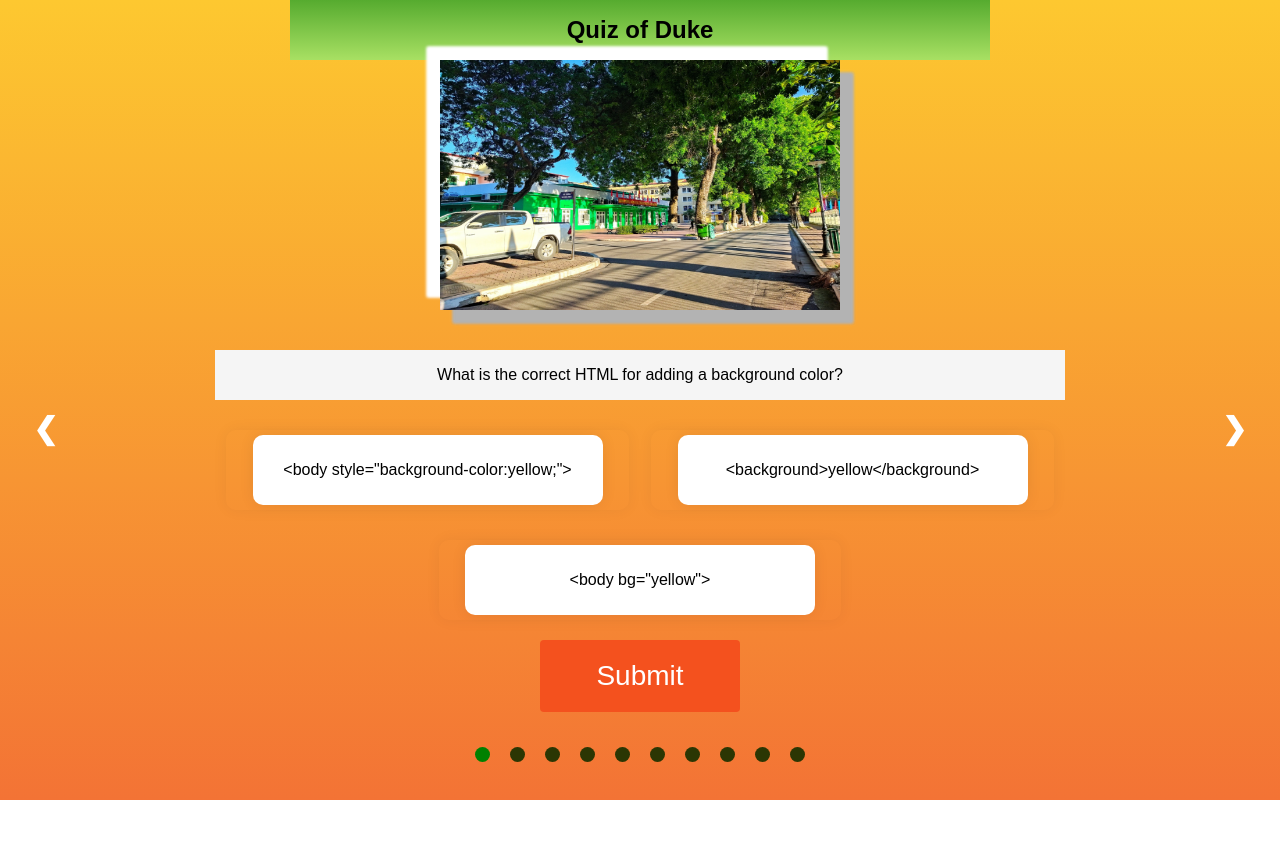
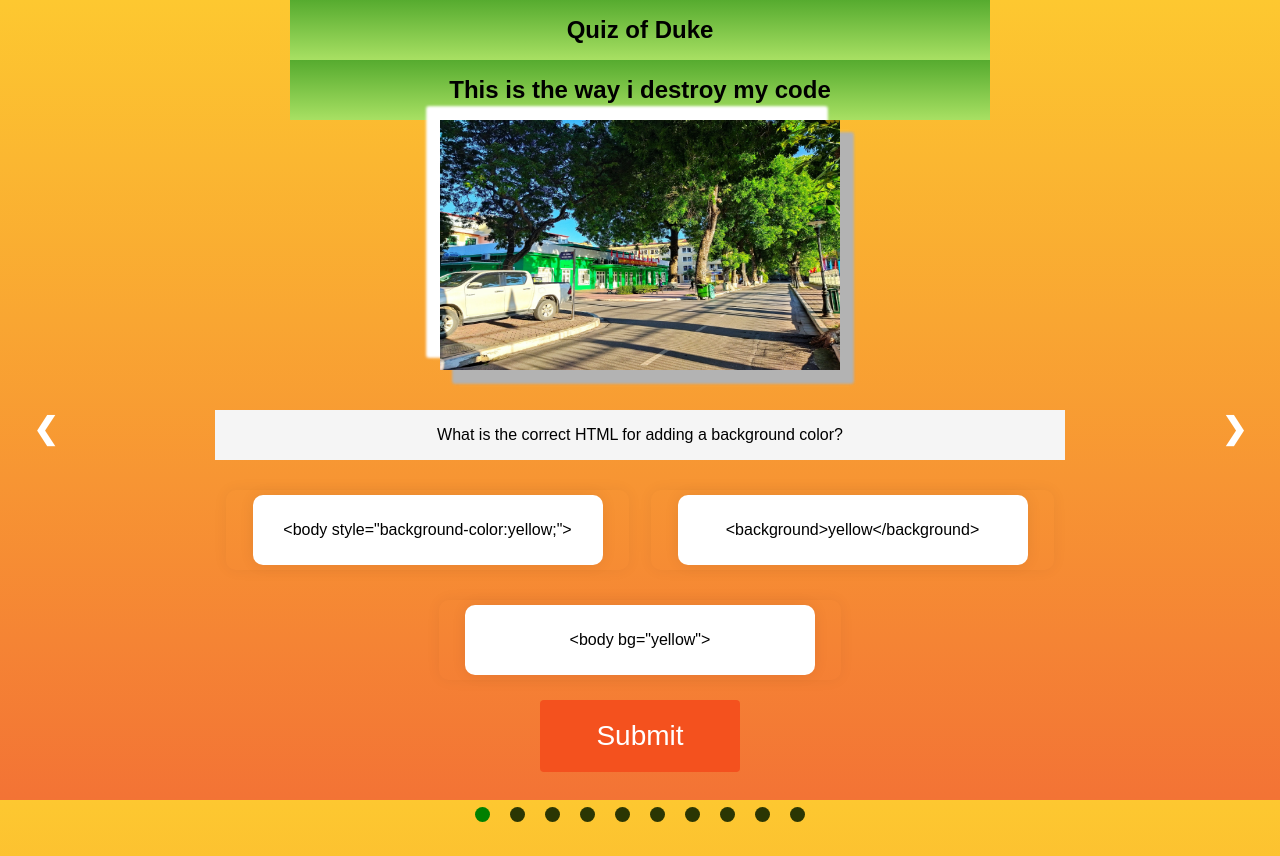
Before and after one commit to valiant1412/individual_project, a plain HTML site: page index.html in a window 1280 px wide. Before the commit the page ends 800 px from the top, so only its background shows below. Drawn offline with Linux system fonts and the light colour scheme.

Commit message:
change to test sth

```diff
--- a/index.html
+++ b/index.html
@@ -17,6 +17,7 @@
         <article>
             <div id="web_name">
                 <h1>Quiz of Duke</h1>
+                <h1>This is the way i destroy my code</h1>
             </div>
         </article>
 
```
